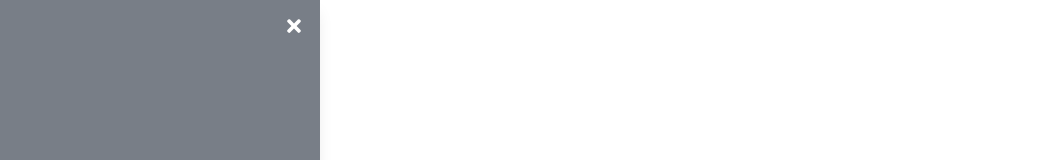
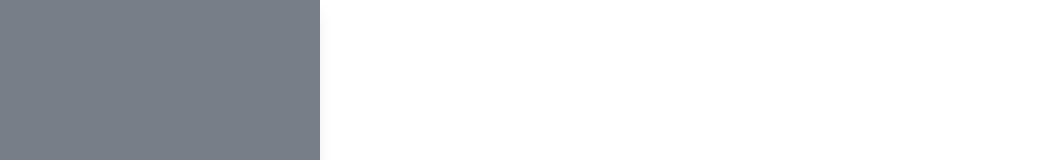
Before and after one commit to nagaraj6618/jira-dashboard-fe, a React (Create React App) app: page /login in a window 1280 px wide. Shown: the top 160 px of the page, without its empty margins (0-1038 px from the left). Built offline with nearby package versions, Linux system fonts and the light colour scheme.

Commit message:
updated the button of sidebar

```diff
--- a/src/Components/Navbar/NavbarComponent.jsx
+++ b/src/Components/Navbar/NavbarComponent.jsx
@@ -10,7 +10,7 @@ import { prod_be_url } from '../../utils/config';
 import { showErrorToast } from '../ToastMessage/ToastMessageComponent';
 import { BsRobot } from "react-icons/bs";
 
-const NavbarComponent = ({ closeSidebar }) => {
+const NavbarComponent = ({ closeSidebar,isSidebarOpen }) => {
   const { logout, isAuthenticated } = useAuth();
   const handleLogout = () => {
     logout();
@@ -20,13 +20,13 @@ const NavbarComponent = ({ closeSidebar }) => {
     <nav className="flex flex-col min-h-full w-full text-white z-40">
 
       <div className="flex justify-end mb-4">
-        <button
+        {isSidebarOpen && <button
           onClick={closeSidebar}
           className="text-white hover:text-red-400 transition duration-200 text-xl"
           title="Close"
         >
           <FaTimes />
-        </button>
+        </button>}
       </div>
       {/* Navigation Links */}
       <div className="mt-auto">
--- a/src/Layout/AppLayout.jsx
+++ b/src/Layout/AppLayout.jsx
@@ -42,7 +42,7 @@ const AppLayout = () => {
           isSidebarOpen ? 'translate-x-0' : '-translate-x-full'
         } md:translate-x-0 bg-gray-800 bg-opacity-60 backdrop-blur-lg text-white p-4 transition-transform duration-300 ease-in-out shadow-lg`}
       >
-        <NavbarComponent closeSidebar={closeSidebar} />
+        <NavbarComponent closeSidebar={closeSidebar} isSidebarOpen={isSidebarOpen} />
       </div>
 
       {/* Main content */}
```
